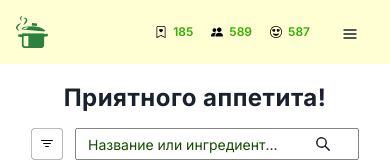
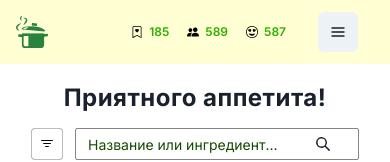
Before and after one commit to ClevertecFrontendLab/dmitriStpaniuk, a React (Vite) app: page / in a window 390 px wide. Shown: the top 162 px of the page. Built offline with nearby package versions, Linux system fonts and the light colour scheme.

Commit message:
refactor(Header): implement mobile menu with drawer component and enhance responsiveness

```diff
--- a/src/components/Widgets/Header/Header.tsx
+++ b/src/components/Widgets/Header/Header.tsx
@@ -1,5 +1,17 @@
-import { HamburgerIcon } from '@chakra-ui/icons';
-import { Box, Flex, Image, useBreakpointValue } from '@chakra-ui/react';
+import { CloseIcon, HamburgerIcon } from '@chakra-ui/icons';
+import {
+    Box,
+    Drawer,
+    DrawerBody,
+    DrawerContent,
+    DrawerHeader,
+    DrawerOverlay,
+    Flex,
+    IconButton,
+    Image,
+    useBreakpointValue,
+    useDisclosure,
+} from '@chakra-ui/react';
 
 import logo from '~/assets/images/logo.png';
 import logoMobile from '~/assets/images/logoSm.png';
@@ -9,29 +21,8 @@ import { ProfileNotification } from '~/components/Dummies/ProfileNotification/Pr
 import { CardAvatar } from '../../Dummies/CardAvatar/CardAvatar';
 
 export const Header = () => {
-    const headerHeight = useBreakpointValue({
-        base: '64px',
-        sm: '64px',
-        md: '64px',
-        lg: '80px',
-        xl: '80px',
-        '2xl': '80px',
-    });
-    const padLeft = useBreakpointValue({
-        base: '16px',
-        sm: '16px',
-        md: '20px',
-        lg: '16px',
-        xl: '16px',
-        '2xl': '16px',
-    });
-    const padRight = useBreakpointValue({
-        base: '32px',
-        sm: '32px',
-        md: '32px',
-        lg: '80px',
-        xl: '80px',
-    });
+    const { isOpen, onOpen, onClose } = useDisclosure();
+
     const logoYeedaa = useBreakpointValue({
         base: logoMobile,
         sm: logoMobile,
@@ -54,14 +45,19 @@ export const Header = () => {
             as='header'
             data-test-id='header'
             bg='customLime.50'
-            h={headerHeight}
+            h={['64px', '64px', '64px', '80px', '80px', '80px']}
             w='100%'
             position='sticky'
             top={0}
             zIndex='sticky'
-            pr={padRight}
+            pr={['32px', '32px', '32px', '80px', '80px', '80px']}
         >
-            <Flex h='100%' alignItems='center' justifyContent='space-between' pl={padLeft}>
+            <Flex
+                h='100%'
+                alignItems='center'
+                justifyContent='space-between'
+                pl={['16px', '16px', '16px', '20px', '16px', '16px']}
+            >
                 <Flex alignItems='center' gap='128px'>
                     <Image src={logoYeedaa} alt='logo' />
                     {!showMobileMenu && <Breadcrumbs />}
@@ -69,9 +65,40 @@ export const Header = () => {
                 {showMobileMenu ? (
                     <Flex>
                         <ProfileNotification />
-                        <Box ml={['32px', '32px', '45px']}>
-                            <HamburgerIcon />
-                        </Box>
+                        <IconButton
+                            ml={['32px', '32px', '45px']}
+                            aria-label='menu'
+                            icon={isOpen ? <CloseIcon /> : <HamburgerIcon />}
+                            onClick={isOpen ? onClose : onOpen}
+                        />
+                        <Drawer
+                            placement='right'
+                            onClose={onClose}
+                            isOpen={isOpen}
+                            blockScrollOnMount={false}
+                            preserveScrollBarGap={false}
+                        >
+                            <DrawerOverlay
+                                position='fixed'
+                                top='64px'
+                                backgroundColor='rgba(0, 0, 0, 0.16)'
+                                filter='blur(4px)'
+                            />
+                            <DrawerContent
+                                height='auto'
+                                maxHeight='300px'
+                                borderTopLeftRadius='8px'
+                                borderBottomLeftRadius='8px'
+                                marginTop='64px'
+                            >
+                                <DrawerHeader borderBottomWidth='1px'>Menu</DrawerHeader>
+                                <DrawerBody>
+                                    <p>Some contents...</p>
+                                    <p>Some contents...</p>
+                                    <p>Some contents...</p>
+                                </DrawerBody>
+                            </DrawerContent>
+                        </Drawer>
                     </Flex>
                 ) : (
                     <CardAvatar />
```
